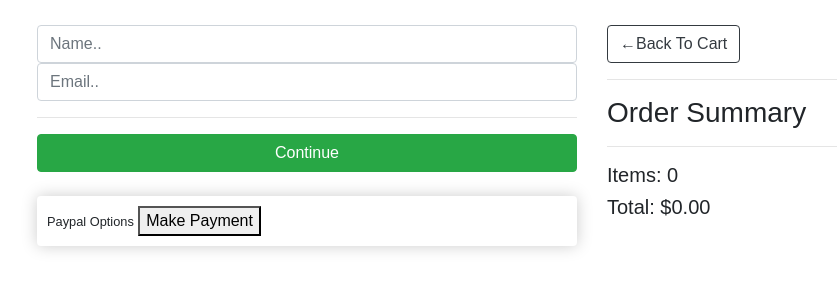
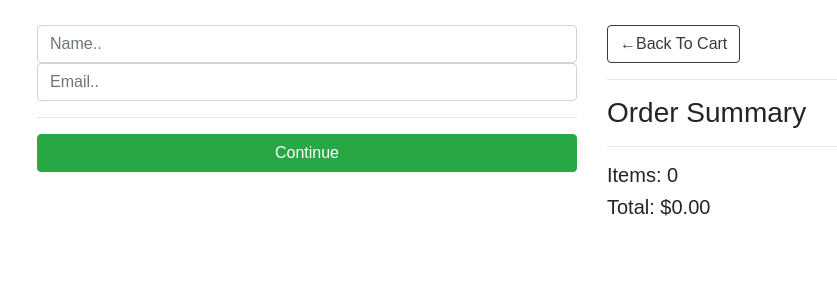
Before and after one commit to AjithKumar103/ecommerce, a Django app: page /checkout/ in a window 1280 px wide. Shown: the part 55-355 px from the top of the page, without its empty margins (48-885 px from the left). Run offline with Django 4.2, Linux system fonts and the light colour scheme; some libraries are stand-ins or nearby versions.

Commit message:
Small fix

```diff
--- a/store/static/store/main.css
+++ b/store/static/store/main.css
@@ -108,3 +108,7 @@ nav a:hover{
   justify-content: space-between;
   width: 100%;
 }
+
+.hidden{
+  display: none;
+}
```
